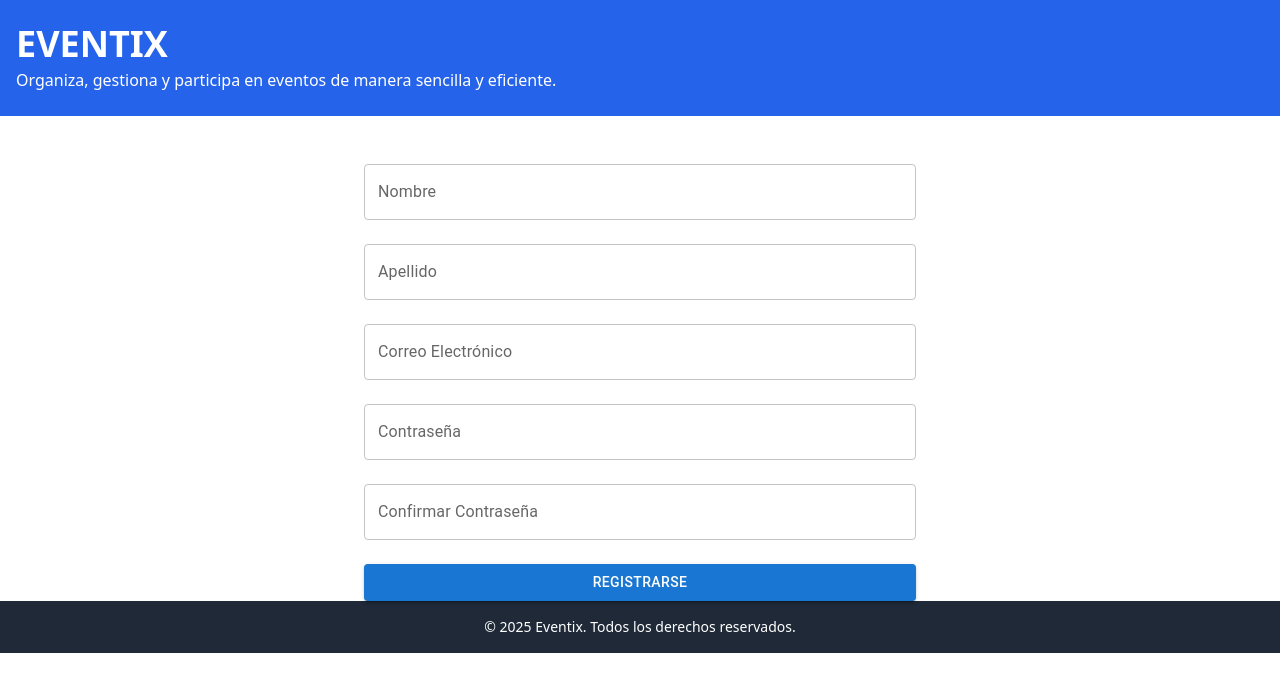
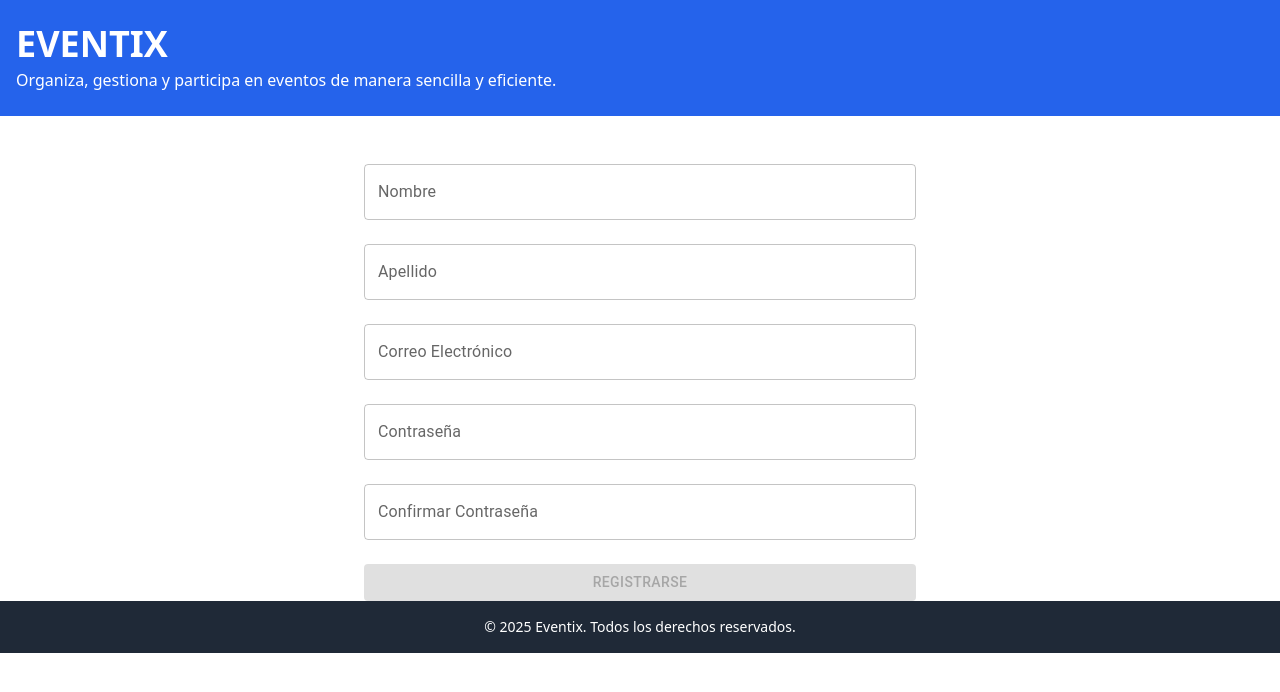
Before and after one commit to No-Country-simulation/s20-22-webapp, a React (Vite) app in the folder frontend/: page /register in a window 1280 px wide. Shown: the top 692 px of the page. Built offline with nearby package versions, Linux system fonts and the light colour scheme.

Commit message:
fix: improve registration flow, add spinner to button, and clear form after successful registration

```diff
--- a/frontend/src/features/auth/RegisterForm.tsx
+++ b/frontend/src/features/auth/RegisterForm.tsx
@@ -1,7 +1,14 @@
 import { useForm } from 'react-hook-form';
 import { registerFormSchema, RegisterFormValues } from './validation';
 import { zodResolver } from '@hookform/resolvers/zod';
-import { TextField, Button, Snackbar, Alert } from '@mui/material';
+import {
+  TextField,
+  Button,
+  Snackbar,
+  Alert,
+  Typography,
+  CircularProgress,
+} from '@mui/material';
 import { registerUser } from './authService';
 import { useState } from 'react';
 import { useNavigate } from 'react-router-dom';
@@ -10,9 +17,11 @@ export default function RegisterForm() {
   const {
     register,
     handleSubmit,
-    formState: { errors },
+    reset,
+    formState: { errors, isValid },
   } = useForm<RegisterFormValues>({
     resolver: zodResolver(registerFormSchema),
+    mode: 'onChange',
   });
 
   const navigate = useNavigate();
@@ -31,10 +40,13 @@ export default function RegisterForm() {
     try {
       await registerUser(data);
       setAlertSeverity('success');
-      setAlertMessage('Te has registrado con éxito. Serás redirigido al inicio de sesión.');
+      setAlertMessage(
+        'Te has registrado con éxito. Serás redirigido al inicio de sesión.'
+      );
       setTimeout(() => {
         navigate('/login');
       }, 1000);
+      reset();
     } catch (error) {
       console.error('error--->', error);
       setAlertSeverity('error');
@@ -106,9 +118,14 @@ export default function RegisterForm() {
         color="primary"
         fullWidth
         style={{ marginTop: 16 }}
-        disabled={isLoading}
+        disabled={isLoading || !isValid}
+        startIcon={
+          isLoading ? <CircularProgress size={24} color="inherit" /> : null
+        } // Spinner dentro del botón
       >
-        {isLoading ? 'Registrando...' : 'Registrarse'}
+        <Typography variant="button">
+          {isLoading ? 'Registrando, por favor espere....' : 'Registrarse'}
+        </Typography>
       </Button>
 
       {/* Toast */}
```
